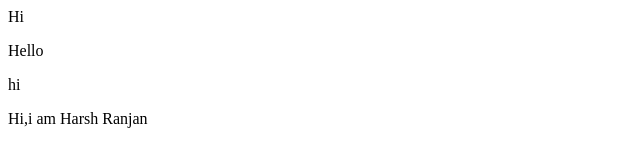
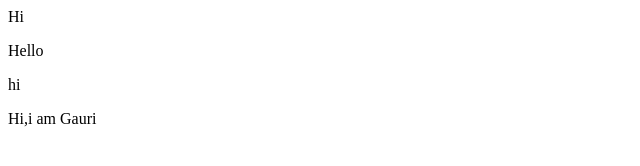
Before and after one commit to Harsh-Ranjan05/GitClone, a plain HTML site: page index.html in a window 1280 px wide. Shown: the full height of the page, 0-640 px from the left. Drawn offline with Linux system fonts and the light colour scheme.

Commit message:
Changes Update

```diff
--- a/index.html
+++ b/index.html
@@ -1,4 +1,4 @@
 <P>Hi</P>
 <p>Hello</p>
 <p>hi</p>
-<p>Hi,i am Harsh Ranjan</p>
+<p>Hi,i am Gauri</p>
```
